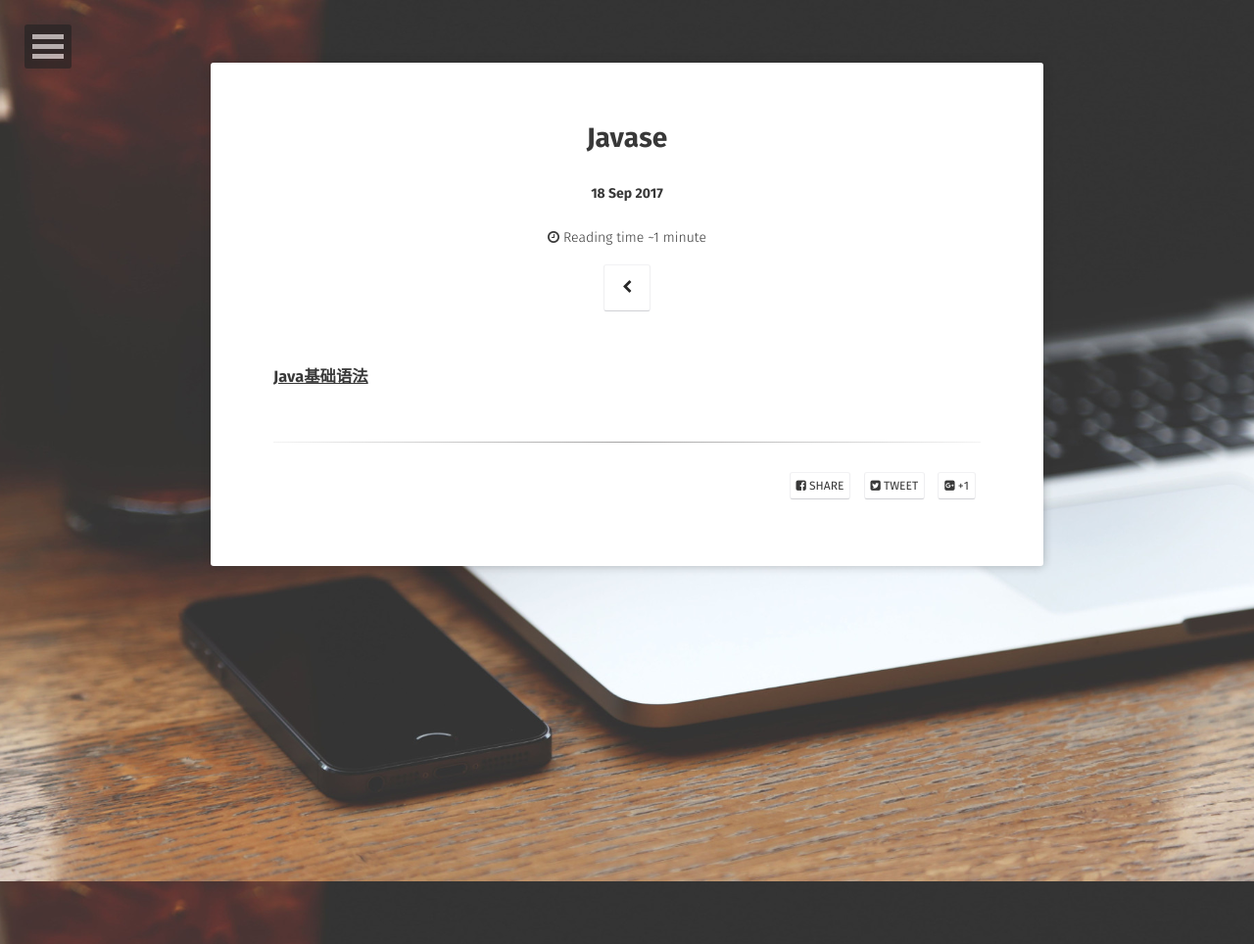
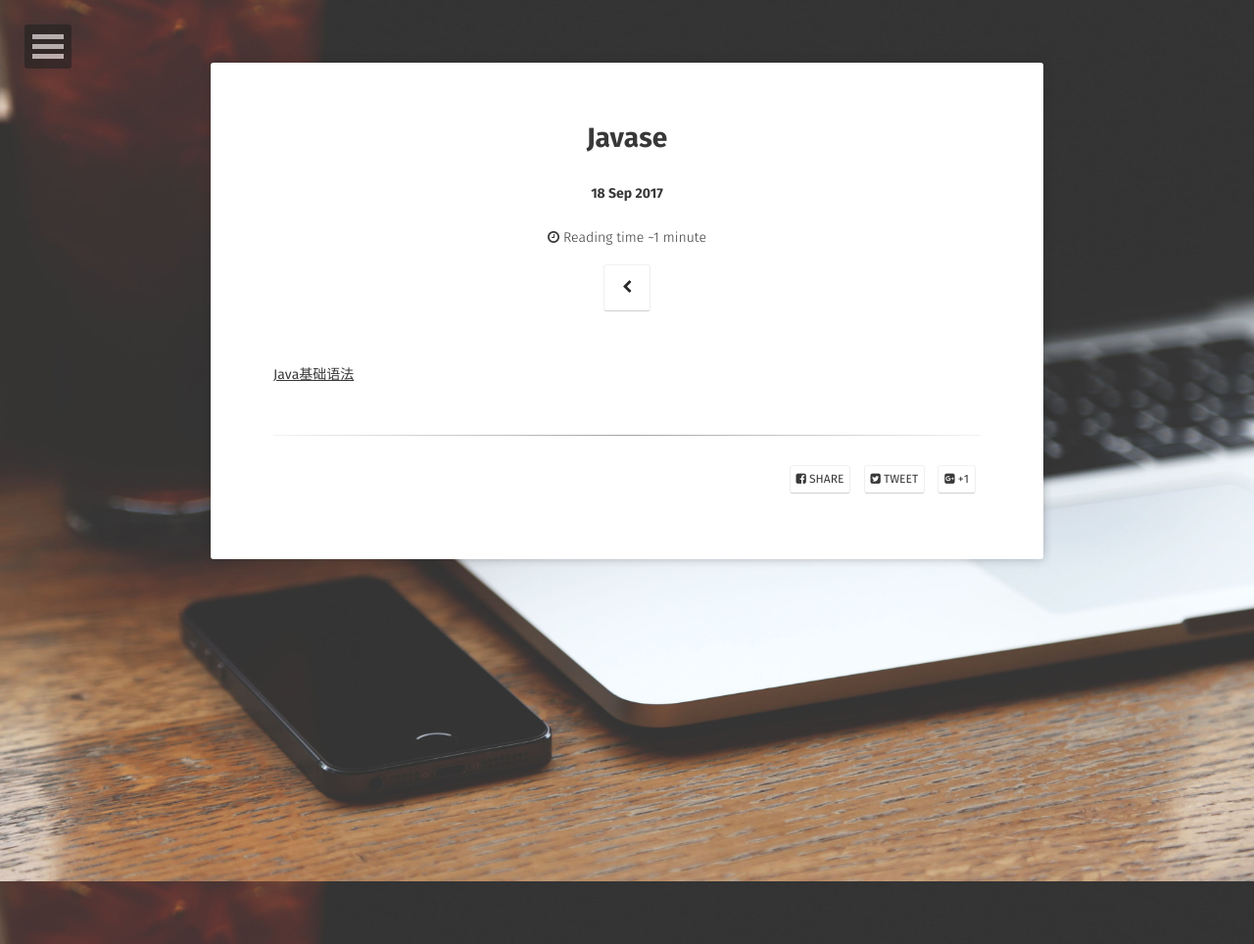
Before and after one commit to jackieliutao/javaStudyRoute, a Jekyll site: the page built from _posts/2017-09-18-JAVASE.md, in a window 1280 px wide. Shown: the whole page at 98% size. Built offline with Jekyll 4.4.1, drawn with Linux system fonts in a browser that asks for light colours; some web fonts are replaced; our own code applies the rules of GitHub Pages for plain Markdown files; comment, search, counter and statistics services are not loaded.

```diff
--- a/_posts/2017-09-18-JAVASE.md
+++ b/_posts/2017-09-18-JAVASE.md
@@ -1 +1 @@
-### [Java基础语法]()
+[Java基础语法]()
```
